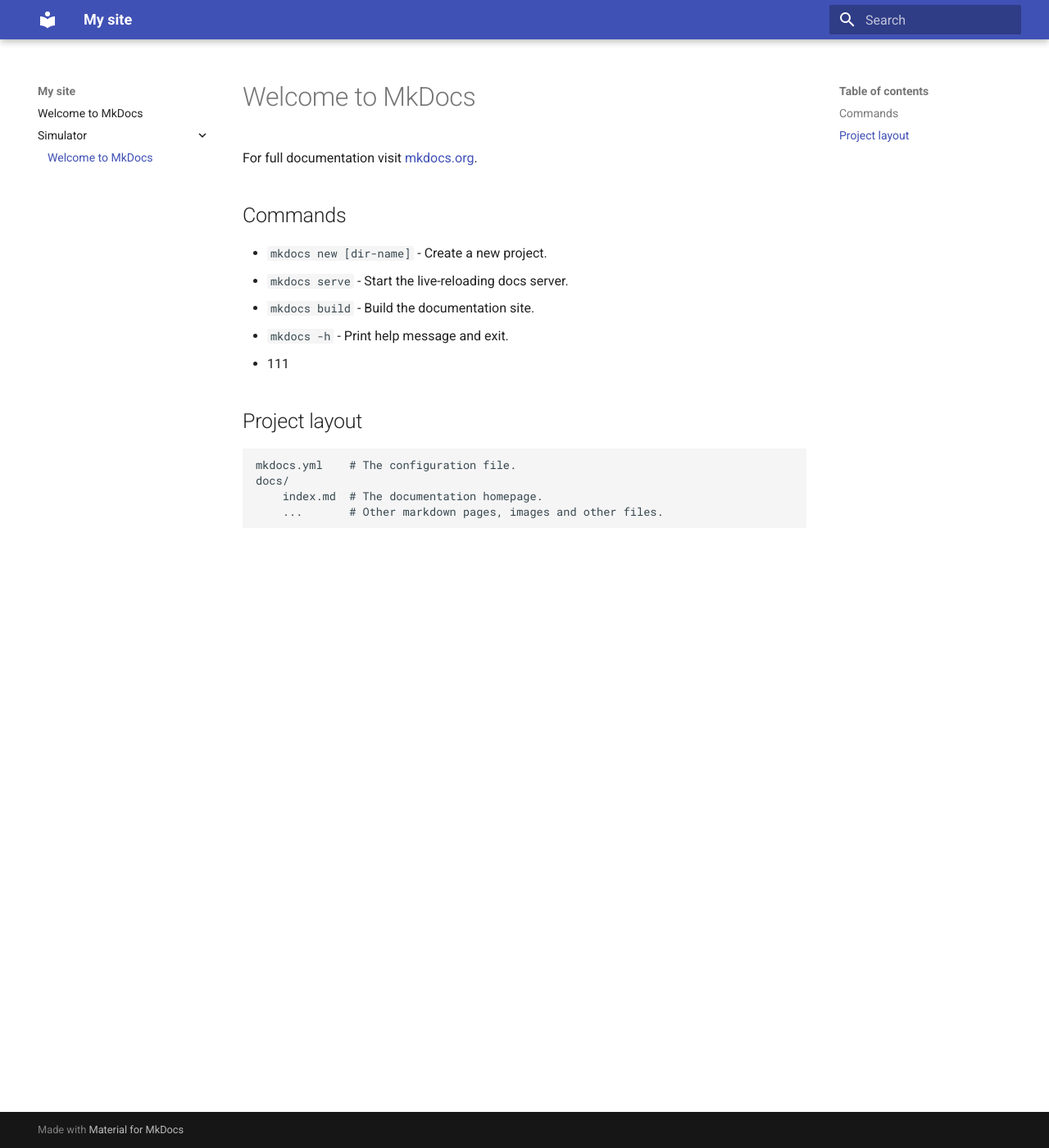
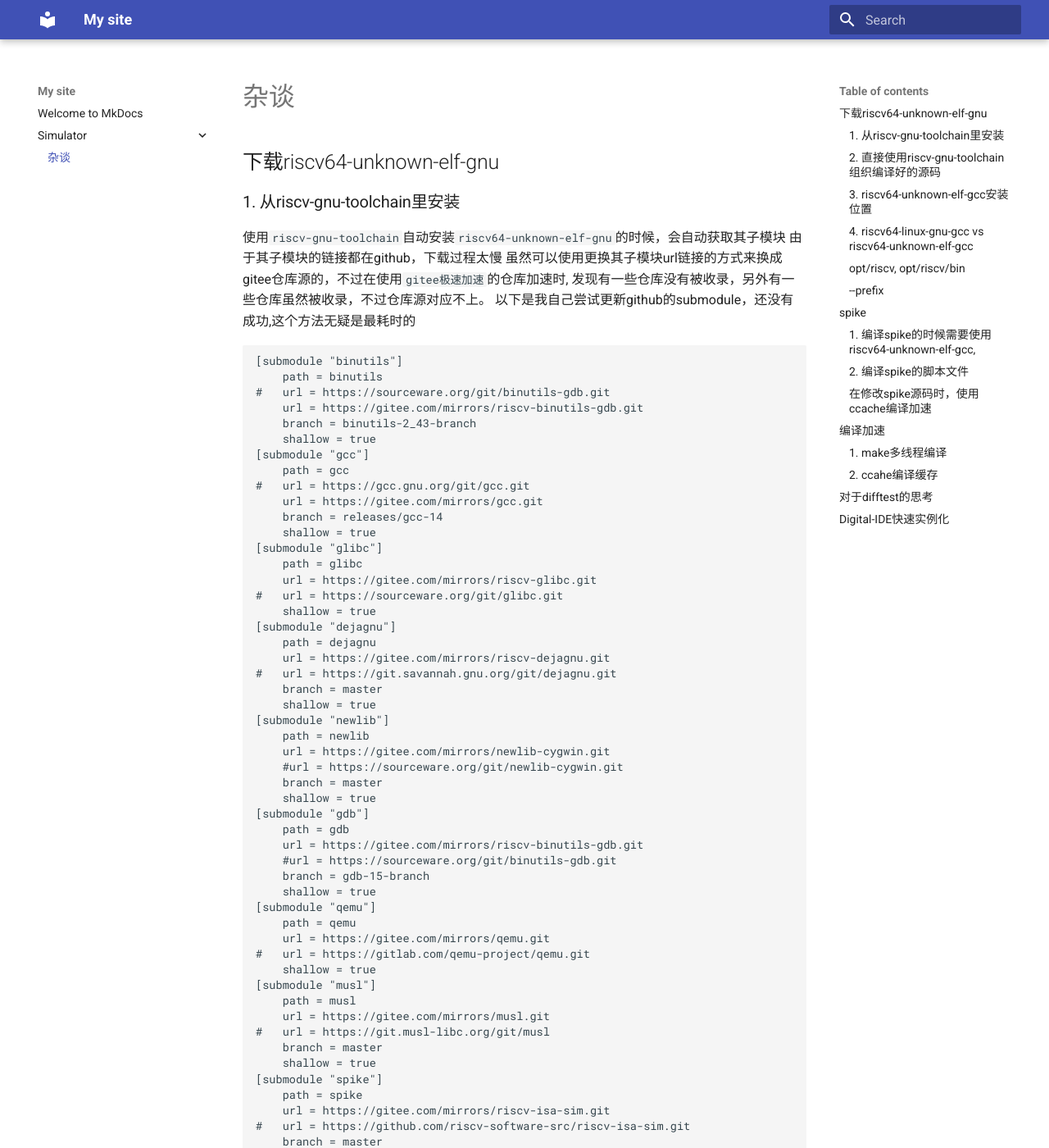
Before and after one commit to akun0311/akun-website, an MkDocs documentation site: the page built from docs/simulator/spike.md, in a window 1280 px wide and 1400 px high. Shown: the whole window at 82% size. Built offline with MkDocs 1.6.1 and Material for MkDocs 9.7.7, drawn with Linux system fonts in a browser that asks for light colours; some of the changed text lies outside the part shown.

Commit message:
docs: add document information

````diff
--- a/docs/simulator/spike.md
+++ b/docs/simulator/spike.md
@@ -1,17 +1,189 @@
-# Welcome to MkDocs
+---
+layout: doc
+title: 杂谈
+editLink: true
+footer: true
+lastUpdated: true
+outline: [2, 4]
+---
 
-For full documentation visit [mkdocs.org](https://www.mkdocs.org).
 
-## Commands
+## 下载riscv64-unknown-elf-gnu
 
-* `mkdocs new [dir-name]` - Create a new project.
-* `mkdocs serve` - Start the live-reloading docs server.
-* `mkdocs build` - Build the documentation site.
-* `mkdocs -h` - Print help message and exit.
-* 111
-## Project layout
+### 1. 从riscv-gnu-toolchain里安装
 
-    mkdocs.yml    # The configuration file.
-    docs/
-        index.md  # The documentation homepage.
-        ...       # Other markdown pages, images and other files.
+使用`riscv-gnu-toolchain`自动安装`riscv64-unknown-elf-gnu`的时候，会自动获取其子模块
+由于其子模块的链接都在github，下载过程太慢
+虽然可以使用更换其子模块url链接的方式来换成gitee仓库源的，不过在使用`gitee极速加速`的仓库加速时, 发现有一些仓库没有被收录，另外有一些仓库虽然被收录，不过仓库源对应不上。
+以下是我自己尝试更新github的submodule，还没有成功,这个方法无疑是最耗时的
+
+``` shell
+[submodule "binutils"]
+	path = binutils
+#	url = https://sourceware.org/git/binutils-gdb.git
+	url = https://gitee.com/mirrors/riscv-binutils-gdb.git
+	branch = binutils-2_43-branch
+	shallow = true
+[submodule "gcc"]
+	path = gcc
+#	url = https://gcc.gnu.org/git/gcc.git
+	url = https://gitee.com/mirrors/gcc.git
+	branch = releases/gcc-14
+	shallow = true
+[submodule "glibc"]
+	path = glibc
+	url = https://gitee.com/mirrors/riscv-glibc.git
+#	url = https://sourceware.org/git/glibc.git
+	shallow = true
+[submodule "dejagnu"]
+	path = dejagnu
+	url = https://gitee.com/mirrors/riscv-dejagnu.git
+#	url = https://git.savannah.gnu.org/git/dejagnu.git
+	branch = master
+	shallow = true
+[submodule "newlib"]
+	path = newlib
+	url = https://gitee.com/mirrors/newlib-cygwin.git
+	#url = https://sourceware.org/git/newlib-cygwin.git
+	branch = master
+	shallow = true
+[submodule "gdb"]
+	path = gdb
+	url = https://gitee.com/mirrors/riscv-binutils-gdb.git
+	#url = https://sourceware.org/git/binutils-gdb.git
+	branch = gdb-15-branch
+	shallow = true
+[submodule "qemu"]
+	path = qemu
+	url = https://gitee.com/mirrors/qemu.git
+#	url = https://gitlab.com/qemu-project/qemu.git
+	shallow = true
+[submodule "musl"]
+	path = musl
+	url = https://gitee.com/mirrors/musl.git
+#	url = https://git.musl-libc.org/git/musl
+	branch = master
+	shallow = true
+[submodule "spike"]
+	path = spike
+	url = https://gitee.com/mirrors/riscv-isa-sim.git
+#	url = https://github.com/riscv-software-src/riscv-isa-sim.git
+	branch = master
+	shallow = true
+[submodule "pk"]
+	path = pk
+	url = https://github.com/riscv-software-src/riscv-pk.git
+	branch = master
+	shallow = true
+[submodule "llvm"]
+	path = llvm
+	url = https://gitee.com/mirrors/llvm-project.git
+	#url = https://github.com/llvm/llvm-project.git
+	branch = release/19.x
+	shallow = true
+[submodule "uclibc-ng"]
+	path = uclibc-ng
+	url = https://github.com/wbx-github/uclibc-ng.git
+	shallow = true
+
+```
+
+### 2. 直接使用`riscv-gnu-toolchain`组织编译好的源码
+这个方法省事省力
+
+### 3. riscv64-unknown-elf-gcc安装位置
+一般把它安装到`/opt/riscv`目录下面，同时设置环境变量`RISCV=/opt/riscv`。
+
+
+### 4. riscv64-linux-gnu-gcc vs riscv64-unknown-elf-gcc
+
+编译一生一芯相关东西需要用`riscv64-linux-gnu-gcc(apt安装)`
+编译其他RISCV程序需要使用`riscv64-unknown-elf-gcc`
+
+
+
+
+
+### opt/riscv, opt/riscv/bin
+
+### --prefix
+--prefinx=/opt/riscv表示被安装到/opt/riscv/bin里面
+
+
+
+## spike
+### 1. 编译spike的时候需要使用`riscv64-unknown-elf-gcc`,
+
+### 2. 编译spike的脚本文件
+编译spike的时候，通常在`spike`目录新建一个build目录盛放编译后的内容,这个脚本应该在`spike目录里面`
+在编译好`spike`后，如果再执行`make install`，spike会被安装到`/opt/riscv/bin/`里面
+如果使用`spike`的时候，需要能够找到spike
+
+``` bash
+#!/bin/bash
+
+# 判断是否有build目录
+if [ ! -d "build" ]; then
+    # 如果没有build目录，执行以下操作
+    mkdir build
+    cd build
+    ../configure --prefix=$RISCV #这个表示spike将会
+    cd ..
+fi
+
+# 进入build目录并执行编译和安装
+cd build
+make
+# 使用echo和管道来自动输入sudo密码
+echo "SUDO PASSWORD" | sudo -S make install
+```
+
+### 在修改spike源码时，使用ccache编译加速
+
+1. 首先修改`PATH`, 将ccache的路径加到最前面
+``` shell
+export PATH=/usr/lib/ccache:/opt/riscv/bin:$PATH
+```
+
+2. 如果需要使用ccache加速编译`riscv64-unknown-elf-gcc`，那么需要在`usr/lib/ccache`目录下面加上`riscv64-unknown-elf-gcc`的符号链接
+
+``` shell
+akun@akun:/usr/lib/ccache$ ll
+total 8
+drwxr-xr-x   2 root root 4096  3月 12 13:01 ./
+drwxr-xr-x 121 root root 4096  3月 12 12:55 ../
+lrwxrwxrwx   1 root root   16  3月 12 12:55 c++ -> ../../bin/ccache*
+lrwxrwxrwx   1 root root   16  3月 12 12:55 c89-gcc -> ../../bin/ccache*
+lrwxrwxrwx   1 root root   16  3月 12 12:55 c99-gcc -> ../../bin/ccache*
+lrwxrwxrwx   1 root root   16  3月 12 12:55 cc -> ../../bin/ccache*
+lrwxrwxrwx   1 root root   16  3月 12 12:55 g++ -> ../../bin/ccache*
+lrwxrwxrwx   1 root root   16  3月 12 12:55 g++-11 -> ../../bin/ccache*
+lrwxrwxrwx   1 root root   16  3月 12 12:55 gcc -> ../../bin/ccache*
+lrwxrwxrwx   1 root root   16  3月 12 12:55 gcc-11 -> ../../bin/ccache*
+lrwxrwxrwx   1 root root   16  3月 12 12:55 riscv64-linux-gnu-g++ -> ../../bin/ccache*
+lrwxrwxrwx   1 root root   16  3月 12 12:55 riscv64-linux-gnu-g++-11 -> ../../bin/ccache*
+lrwxrwxrwx   1 root root   16  3月 12 12:55 riscv64-linux-gnu-gcc -> ../../bin/ccache*
+lrwxrwxrwx   1 root root   16  3月 12 12:55 riscv64-linux-gnu-gcc-11 -> ../../bin/ccache*
+lrwxrwxrwx   1 root root   15  3月 12 13:01 riscv64-unknown-elf-g++ -> /usr/bin/ccache*
+lrwxrwxrwx   1 root root   15  3月 12 13:01 riscv64-unknown-elf-gcc -> /usr/bin/ccache*
+lrwxrwxrwx   1 root root   16  3月 12 12:55 x86_64-linux-gnu-g++ -> ../../bin/ccache*
+lrwxrwxrwx   1 root root   16  3月 12 12:55 x86_64-linux-gnu-g++-11 -> ../../bin/ccache*
+lrwxrwxrwx   1 root root   16  3月 12 12:55 x86_64-linux-gnu-gcc -> ../../bin/ccache*
+lrwxrwxrwx   1 root root   16  3月 12 12:55 x86_64-linux-gnu-gcc-11 -> ../../bin/ccache*
+```
+
+
+## 编译加速
+
+### 1. make多线程编译
+```
+alias make="make -j $(nproc)"
+```
+### 2. ccahe编译缓存
+
+
+
+
+## 对于difftest的思考
+
+## Digital-IDE快速实例化
````
